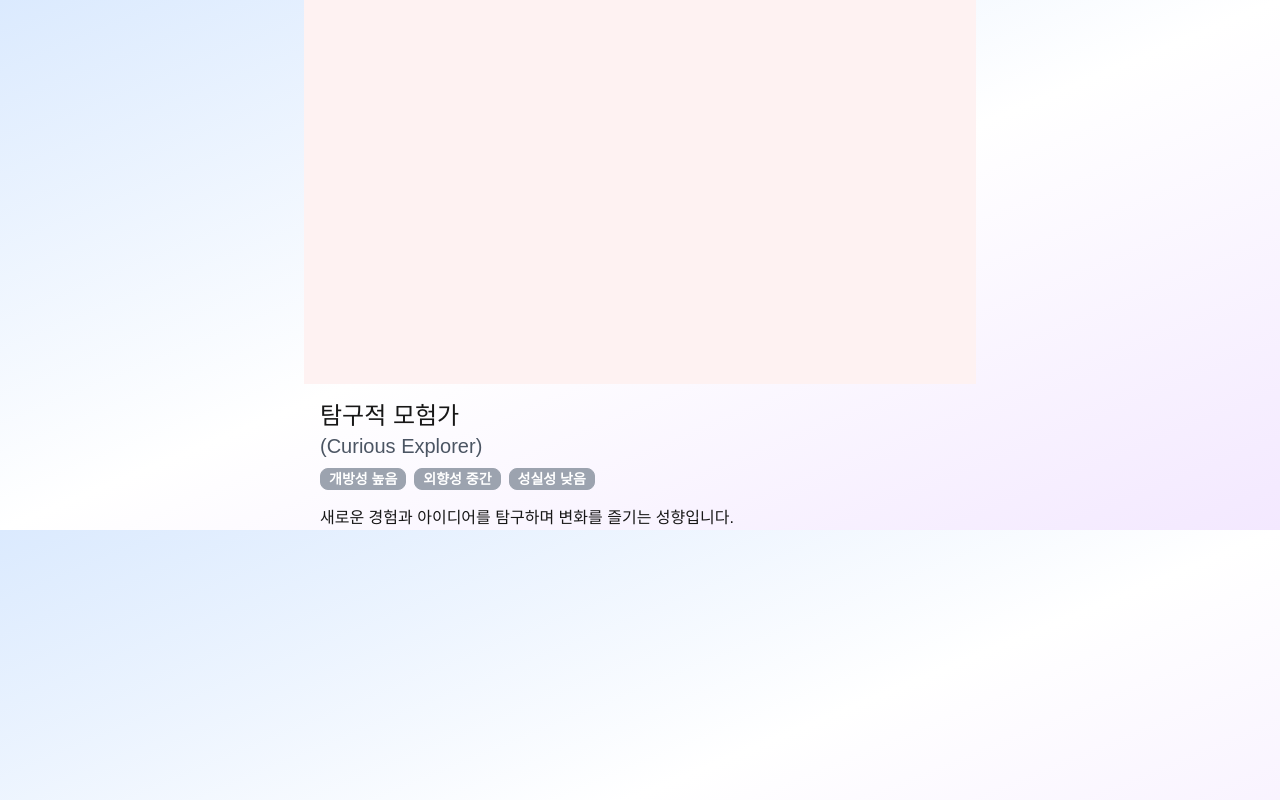
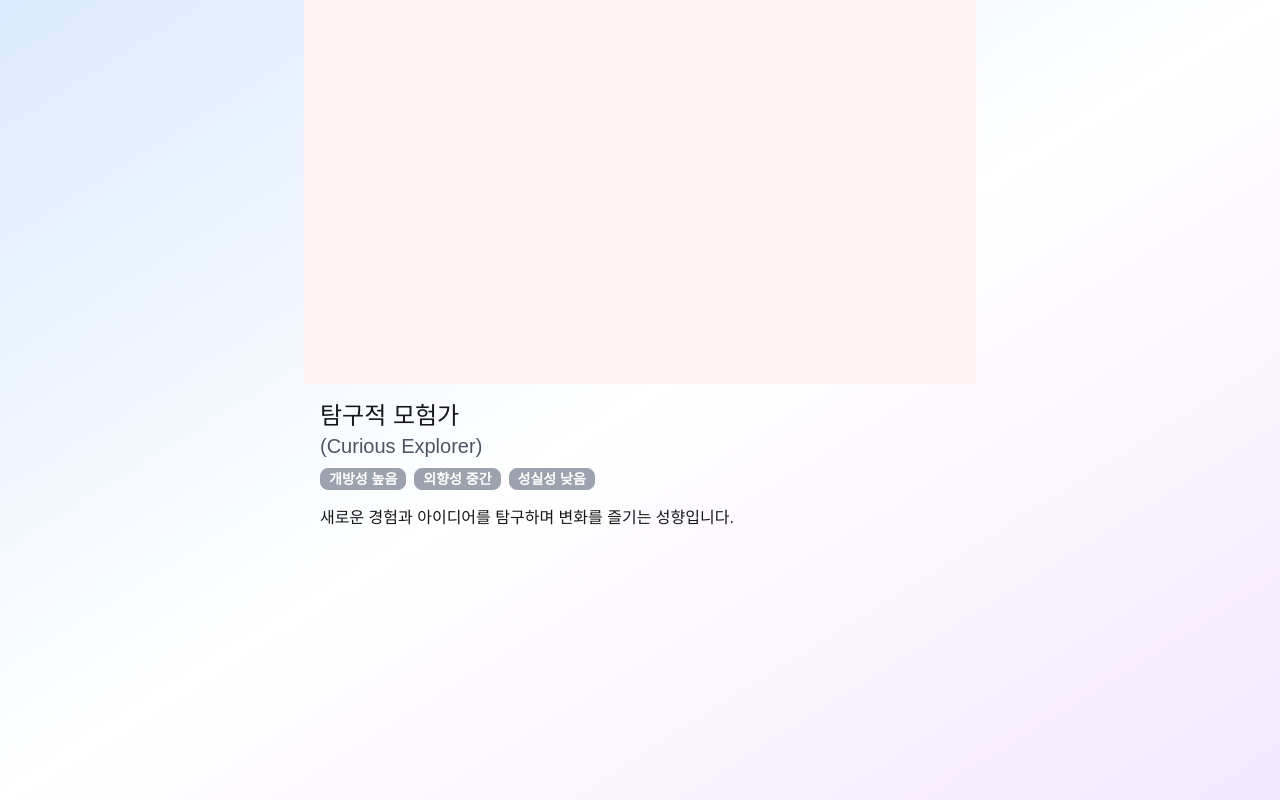
Before and after one commit to kangyunu/personality-test, a Next.js app: page /big-five-hexaco/curious-explorer in a window 1280 px wide. Built offline with nearby package versions, Linux system fonts and the light colour scheme.

Commit message:
bugfix: fix

```diff
--- a/src/app/big-five-hexaco/[id]/page.tsx
+++ b/src/app/big-five-hexaco/[id]/page.tsx
@@ -23,7 +23,7 @@ const BigFiveHexacoResultPage = ({ params }: { params: { id: string } }) => {
   if (!type) return notFound();
 
   return (
-    <div className="max-w-2xl m-auto">
+    <div className="max-w-2xl m-auto min-h-dvh">
       <div className="h-96 bg-red-50" />
 
       <div className="text-2xl text-bold mt-4 pl-4">{type.name}</div>
--- a/src/app/ui/Question/Form/index.tsx
+++ b/src/app/ui/Question/Form/index.tsx
@@ -42,7 +42,7 @@ const QuestionForm = (props: QuestionFormProps) => {
   const handleSubmit = () => {
     if (!isDone) {
       const index = questions.findIndex((question) => !question.value);
-      swiper?.slideTo(index);
+      return swiper?.slideTo(index);
     }
 
     const type = determineType(questions);
```
